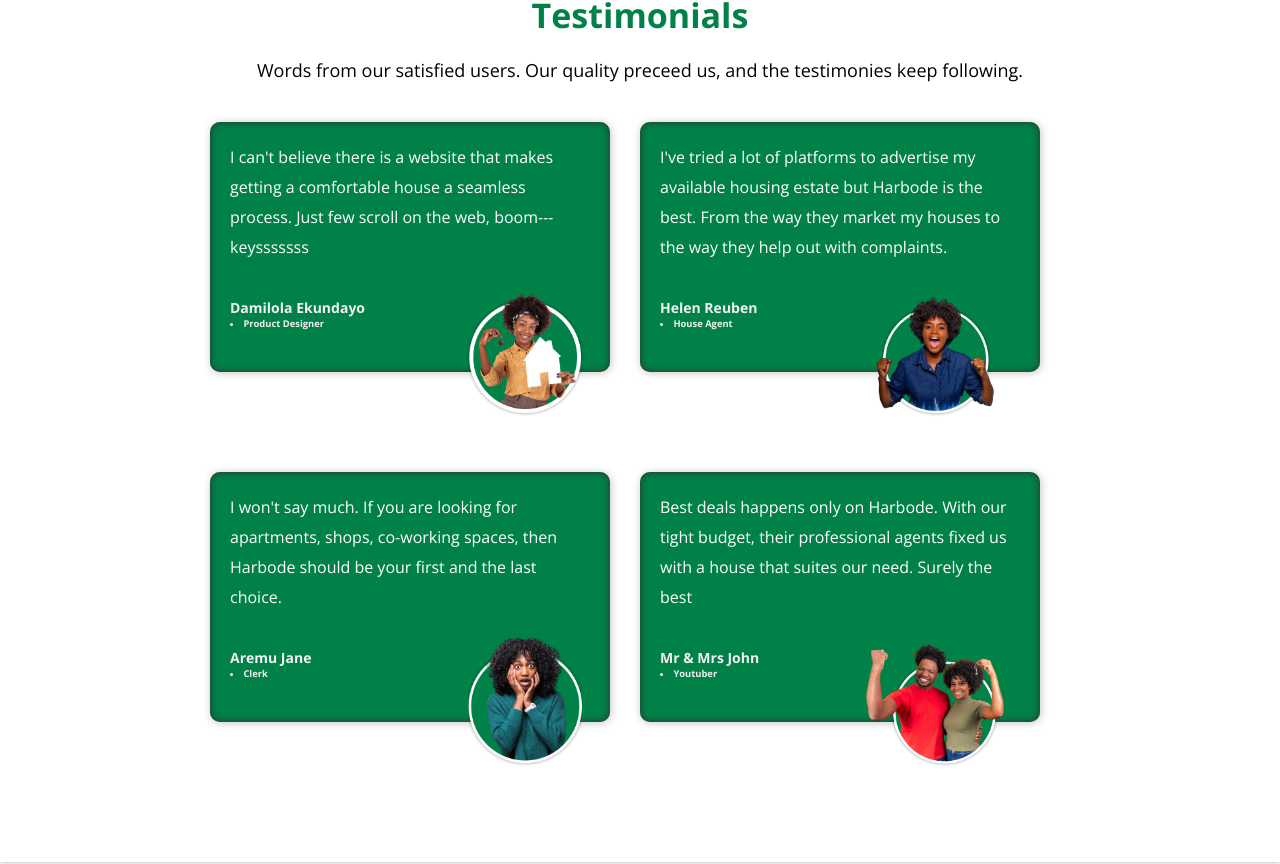
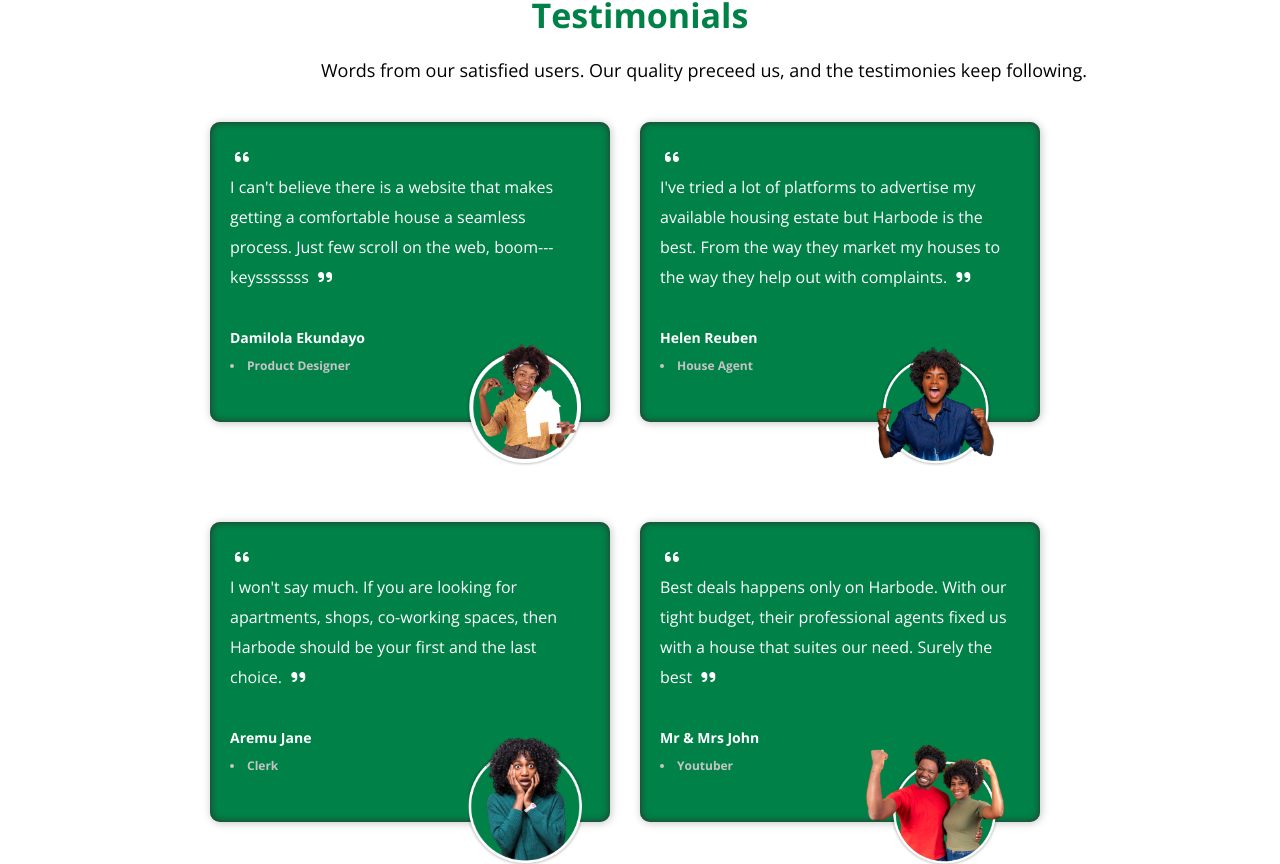
Before and after one commit to KodeNinj/harbode, a React (Create React App) app: page /about-us in a window 1280 px wide. Shown: the part 1897-2761 px from the top of the page. Built offline with nearby package versions, Linux system fonts and the light colour scheme.

Commit message:
added quote sign to the testimonials

```diff
--- a/src/aboutus.css
+++ b/src/aboutus.css
@@ -384,13 +384,15 @@
     }
 }
 @media only screen and (max-width: 500px){
+
     .blockbox{
         width: 40%;
         margin-left: 30%;
         height: 50px;
     }
     .missionVision .left p{
-    width: 90%;
+    width: 80%;
+    margin-left: 10%;
     font-size: 18px;
     text-align: center;
    }
@@ -407,6 +409,10 @@
         height: 50px;
         width: 40%;
         margin-left: calc((100% - 40%)/2);
+    }
+    .missionVision .left{
+        margin-left: 0%;
+
     }
 }
 /* testimonials */
@@ -425,7 +431,7 @@
     font-size: 18px;
     text-align: center;
     margin: 20px 0 40px 0;
-    width: 60%;
+    width: 70%;
     margin-left: 20%;
 }
 .testimonials .container{
@@ -446,7 +452,7 @@
     width: 400px;
     background-color: var(--button-green);
     color: var(--white);
-    height: 250px;
+    height: 300px;
     border-radius: 10px;
     padding: 20px;
     position: relative;
@@ -467,15 +473,23 @@
     font-weight: 300;
     line-height: 30px;
 }
+.testimonials .box p i{
+    margin: 0 5px;
+}
 .testimonials .box img{
     height: 130px;
     width: 130px;
     object-fit: contain;
 }
 .testimonials .box .person{
-    color: var(--greys);
+    /* color: var(--greys); */
     font-size: 14px;
     margin-top: 10%;
+}
+.testimonials .box .person h6{
+    color: #C5C4C4;
+    font-size: 12px;
+    margin-top: 10px;
 }
 .testimonials span{
     position: absolute;
@@ -493,10 +507,14 @@
     }
 }
 
-@media only screen and (max-width: 430px){
+@media only screen and (max-width: 490px){
     .testimonials .box{
         width: 360px;
         border-radius: 5px;
+    }
+    .testimonials .header p{
+        width: 80%;
+        margin-left: 10%;
     }
 }
 @media only screen and (max-width: 420px){
--- a/src/components/Testimonial/Testimonials.jsx
+++ b/src/components/Testimonial/Testimonials.jsx
@@ -12,7 +12,7 @@
         </div>
         <div className="container">
             <div className="box">
-                <p>I can't believe there is a website that makes getting a comfortable house a seamless process. Just few scroll on the web, boom---keysssssss</p>
+                <p><i className="fa-solid fa-quote-left"></i><br/>I can't believe there is a website that makes getting a comfortable house a seamless process. Just few scroll on the web, boom---keysssssss <i className="fa-solid fa-quote-right"></i></p>
                 <div className="person">
                     <h4 className="name">Damilola Ekundayo</h4>
                     <h6><li>Product Designer</li></h6>
@@ -20,7 +20,7 @@
                 <span><img src={img1} alt="" /></span>
             </div>
             <div className="box">
-                <p>I've tried a lot of platforms to advertise my available housing estate but Harbode is the best. From the way they market my houses to the way they help out with complaints.</p>
+                <p><i className="fa-solid fa-quote-left"></i><br/>I've tried a lot of platforms to advertise my available housing estate but Harbode is the best. From the way they market my houses to the way they help out with complaints. <i className="fa-solid fa-quote-right"></i></p>
                 <div className="person">
                     <h4 className="name">Helen Reuben</h4>
                     <h6><li>House Agent</li></h6>
@@ -28,7 +28,7 @@
                 <span><img src={img2} id='ytb' alt="" /></span>
             </div>
             <div className="box">
-                <p>I won't say much. If you are looking for apartments, shops, co-working spaces, then Harbode should be your first and the last choice.</p>
+                <p><i className="fa-solid fa-quote-left"></i><br/>I won't say much. If you are looking for apartments, shops, co-working spaces, then Harbode should be your first and the last choice. <i className="fa-solid fa-quote-right"></i></p>
                 <div className="person">
                     <h4 className="name">Aremu Jane</h4>
                     <h6><li>Clerk</li></h6>
@@ -36,7 +36,7 @@
                 <span><img src={img3} alt="" /></span>
             </div>
             <div className="box">
-                <p>Best deals happens only on Harbode. With our tight budget, their professional agents fixed us with a house that suites our need. Surely the best</p>
+                <p><i className="fa-solid fa-quote-left"></i><br/>Best deals happens only on Harbode. With our tight budget, their professional agents fixed us with a house that suites our need. Surely the best <i className="fa-solid fa-quote-right"></i></p>
                 <div className="person">
                     <h4 className="name">Mr & Mrs John</h4>
                     <h6><li>Youtuber</li></h6>
```
